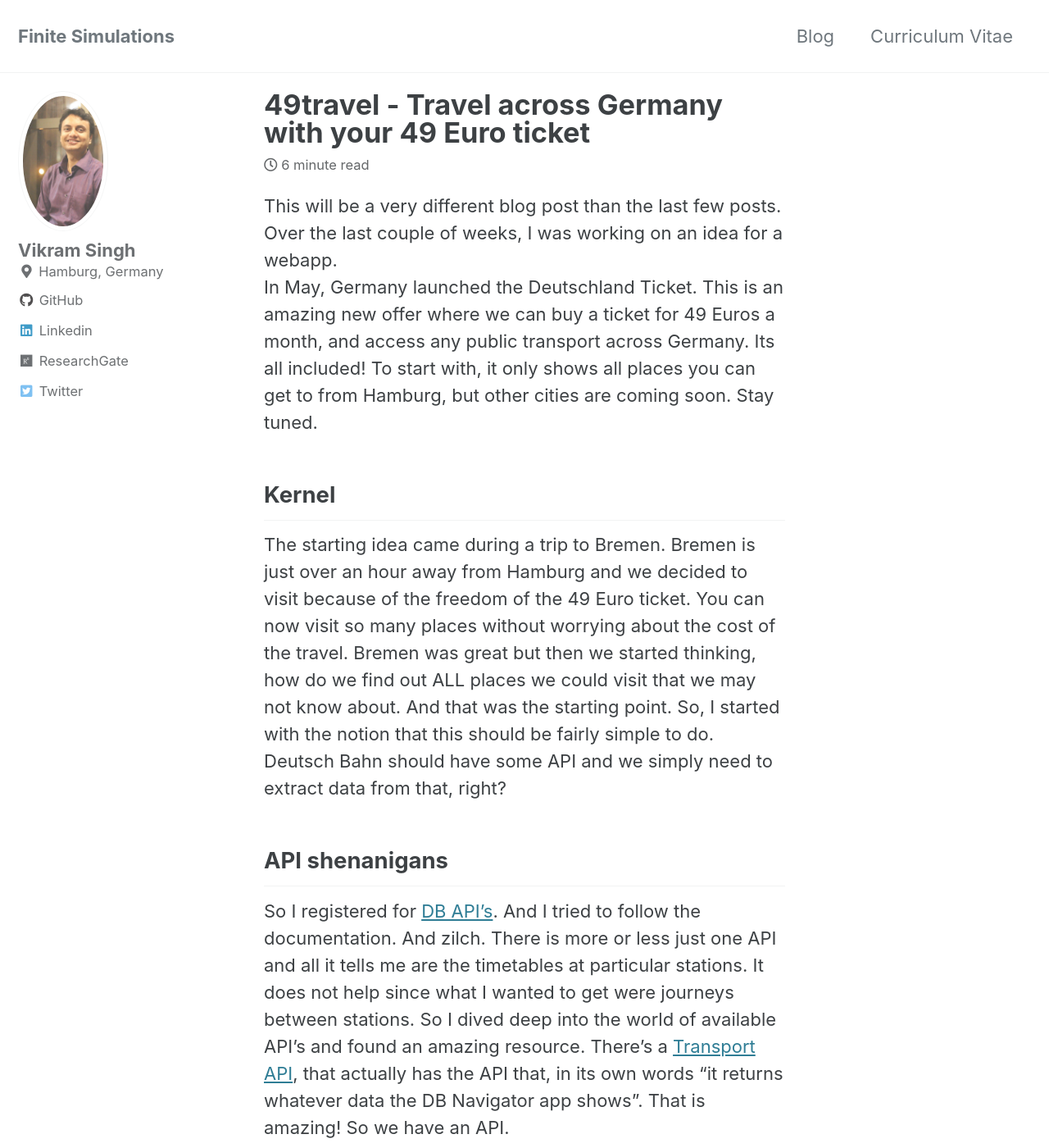
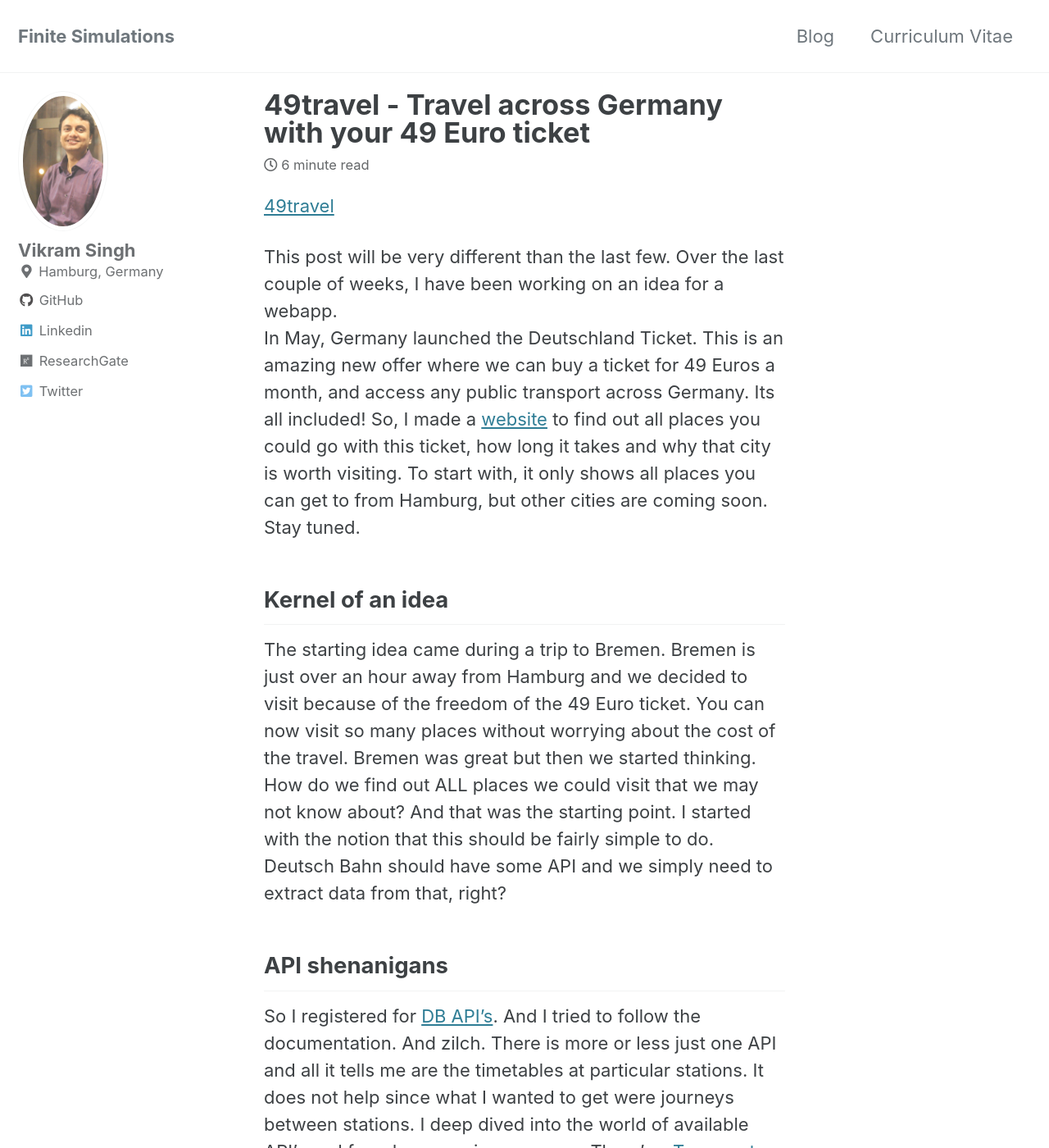
Before and after one commit to vikramsg/vikramsg.github.io, a Jekyll site: the page built from _posts/2023-06-07-blog_49travel.md, in a window 1280 px wide and 1400 px high. Shown: the whole window at 82% size. Built offline with Jekyll 4.4.1, drawn with Linux system fonts in a browser that asks for light colours; cached includes are drawn as plain includes; some of the changed text lies outside the part shown.

Commit message:
Complete draft

```diff
--- a/_posts/2023-06-07-blog_49travel.md
+++ b/_posts/2023-06-07-blog_49travel.md
@@ -4,25 +4,30 @@ title:  "49travel - Travel across Germany with your 49 Euro ticket"
 date:   2023-06-07
 ---
 
-This will be a very different blog post than the last few posts.
-Over the last couple of weeks, I was working on an idea for a webapp.
+[49travel](https://49travel.vercel.app/)
+
+This post will be very different than the last few.
+Over the last couple of weeks, I have been working on an idea for a webapp.
 In May, Germany launched the Deutschland Ticket.
 This is an amazing new offer where we can buy a ticket for 49 Euros a month,
 and access any public transport across Germany. Its all included!
+So, I made a [website](https://49travel.vercel.app/) to find out
+all places you could go with this ticket,
+how long it takes and why that city is worth visiting.
 To start with, it only shows all places you can get to from Hamburg,
 but other cities are coming soon. Stay tuned.
 
 
-## Kernel
+## Kernel of an idea
 
 The starting idea came during a trip to Bremen.
 Bremen is just over an hour away from Hamburg
 and we decided to visit because of the freedom of the 49 Euro ticket.
 You can now visit so many places without worrying about the cost of the travel.
-Bremen was great but then we started thinking, how do we find out ALL places
-we could visit that we may not know about.
+Bremen was great but then we started thinking. How do we find out ALL places
+we could visit that we may not know about?
 And that was the starting point.
-So, I started with the notion that this should be fairly simple to do.
+I started with the notion that this should be fairly simple to do.
 Deutsch Bahn should have some API and we simply need to extract data from that, right?
 
 ## API shenanigans
@@ -31,24 +36,27 @@ So I registered for [DB API's](https://data.deutschebahn.com/dataset.groups.apis
 And I tried to follow the documentation. And zilch.
 There is more or less just one API and all it tells me are the timetables at particular stations.
 It does not help since what I wanted to get were journeys between stations.
-So I dived deep into the world of available API's and found an amazing resource.
+I deep dived into the world of available API's and found an amazing resource.
 There's a [Transport API](https://transport.rest/),
 that actually has the API that, in its own words "it returns whatever data the DB Navigator app shows". That is amazing!
 So we have an API.
 
 ## What's the content?
 
-So we have an API, but what do we get out of it.
+So we have an API, but what do we get out of it?
 Of course, first we use query parameters to exclude IC/ICE/EC trains,
 since they are not included in the 49 euro ticket.
 Weirdly the API considers Flix trains as regional trains so I had to filter them out.
+
+
 The very first requirement I had put when starting to work on this
 was that I want to know all places I could get to from Hamburg.
 So, my initial idea was to just get all "Trips" from Hamburg.
 This would mean that I find all destinations of regional trains.
 And then the destinations after that.
-Immediately there were 2 problems.
-The `Trips` endpoint does not prodvide times, so I would have to call yet another API
+Immediately, that notion had 2 problems.
+The `Trips` endpoint does not provide journey times,
+so I would have to call yet another API
 to find journey times.
 Second, and more important, I would miss places that are not destinations.
 This immediately excludes places like Lübeck which is a popular tourist destination.
@@ -85,7 +94,7 @@ Now what?
 
 ## Deploy
 
-From the start this was the scary part.
+From the start I felt that this was going to be the scary part.
 I have no frontend experience besides using Streamlit or Dash,
 which would be insufficient.
 I was sure I needed a frontend that made it useful, but how do
@@ -103,12 +112,13 @@ So that was my first version. A huge text file! On the internet.
 
 ## Enter gpt-3.5-turbo
 
-So I had a trip API, all cities. What do I put on the website.
+I now had a trip API and all cities worth visiting in Germany.
+But what do I put on the website?
 My initial idea was that I would put the list of cities,
 sorted by journey time and a short touristy description for the city.
-But where do I get the description.
+But where do I get the description?
 Initially I thought I would just scrape WikiVoyage.
-But the text was very unstructured and so I would get very weird output.
+But the text was very unstructured and I get very weird output.
 The solution, and it took some time for me to figure this out,
 was to actually use `gpt-3.5-turbo` to summarize the pages.
 I will write another post about that since I had to do quite a bit of experimentation for that.
@@ -120,17 +130,18 @@ in Germany on Wikivoyage!
 So, having finally created a crazy big text file and put it on the internet,
 I decided to share it with friends.
 I was sure that the ugliness would be the first thing that would be commented on.
-But there were quite a few suggestions.
+But there were quite a few suggestions apart from the ugliness.
 Infinite scroll was one of the ones I was surprised about.
-Another one that I had not considered were having live status
-(Solving that was another rabbit hole).
+Another one that I had not considered were having live status(solving
+that was another rabbit hole).
 
-So I went on another quest of fighting with React with ChatGPT.
-I made the wrong choice of using Material UI since I had read at places
-how it was the popular choice. That was a mistake. Boring technology everytime.
+Next I went on another quest of fighting with React using ChatGPT.
+I made the wrong choice of using Material UI since I had read somewhere
+that it was the popular choice. That was a mistake. Chose boring technology everytime.
 I realized my mistake and shifted to Bootstrap.
-And gradually made some progress. Decided a simple layout and organized the pages.
+And gradually made some progress. Decided on a simple layout and organized the pages.
 Put in drop down buttons. And finally, pagination to remove infinite scroll.
+And that's what you see now.
 
 
 ## Final thoughts
```
Also changed, not shown: other parts of _posts/2023-06-07-blog_49travel.md (+3 -2 lines).
